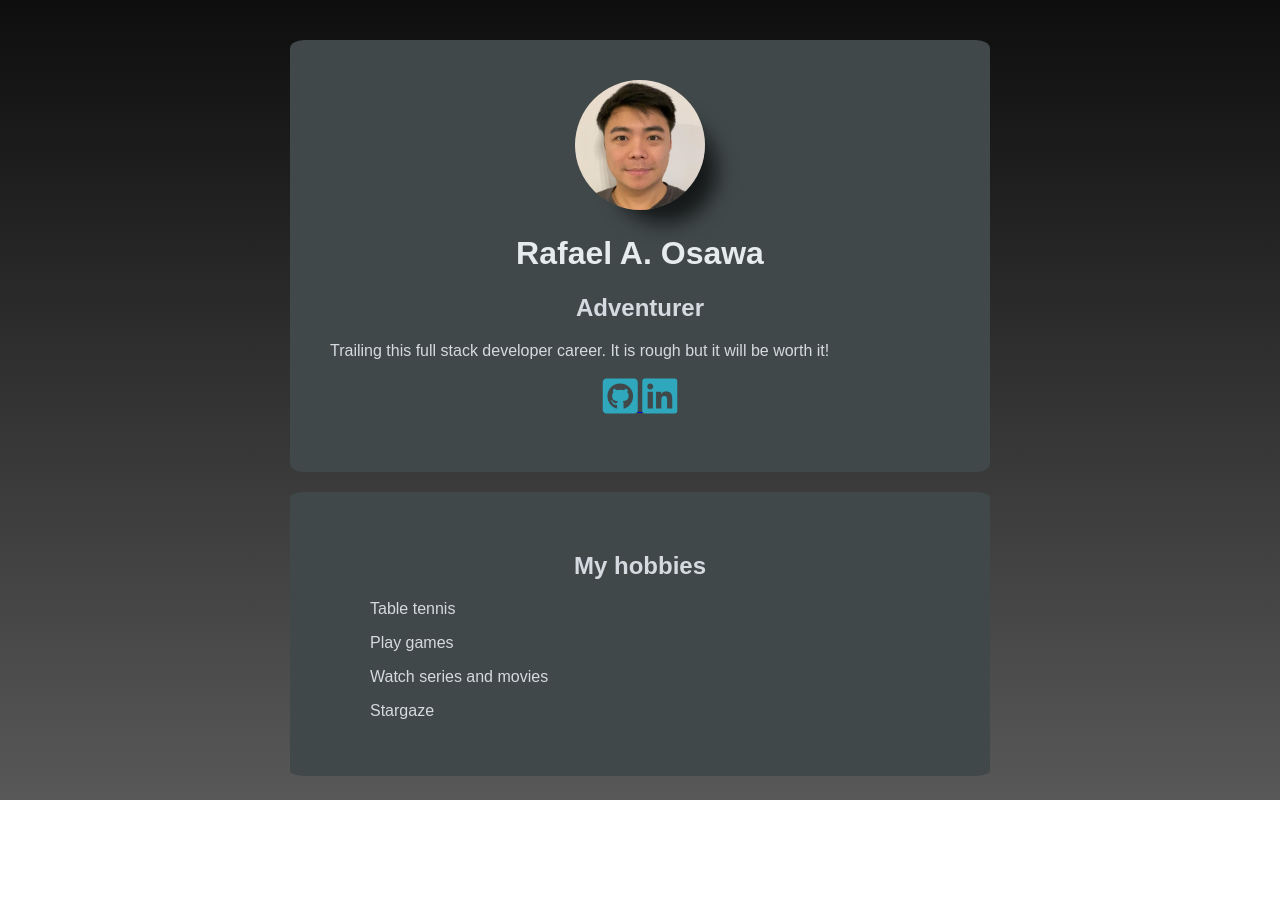
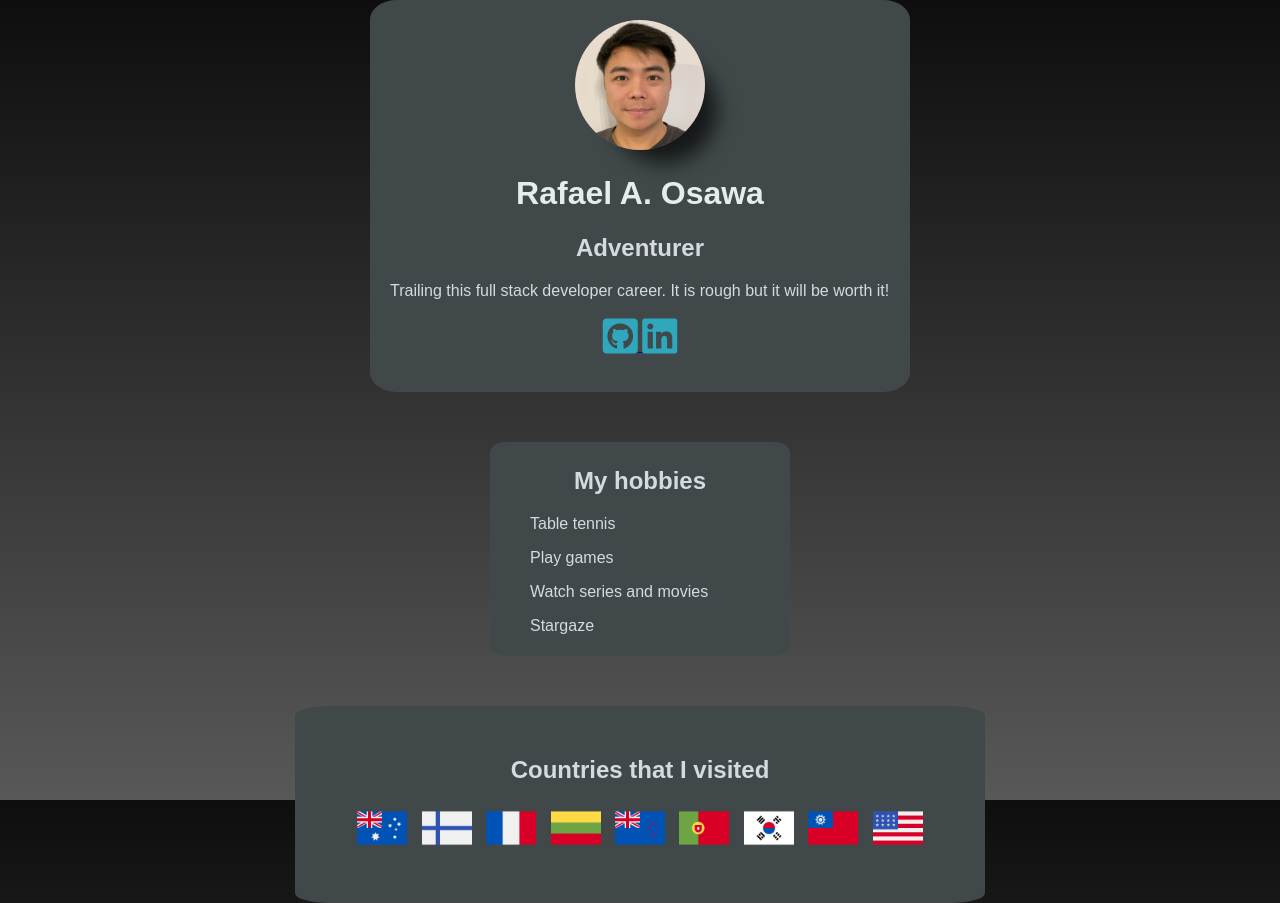
Before and after one commit to Rafael-os/profile, a plain HTML site: page index.html in a window 1280 px wide. Before the commit the page ends 800 px from the top, so only its background shows below. Drawn offline with Linux system fonts and the light colour scheme.

Commit message:
Better profile

```diff
--- a/index.html
+++ b/index.html
@@ -9,7 +9,7 @@
   <body>
     <div class="container">
       <div class="card text-center">
-        <img src="../profile/images/foto.jpeg" width="100px" class="img-circle "alt="Rafael">
+        <img src="../images/foto.jpeg" width="100px" class="img-circle "alt="Rafael">
         <h1>Rafael A. Osawa</h1>
         <h2>Adventurer</h2>
         <p>
@@ -28,7 +28,7 @@
           </li>
         </ul>
       </div>
-      <div class="card text-center">
+      <div class="card-hobby">
         <h2>My hobbies</h2>
           <ul>
             <li>
@@ -45,6 +45,20 @@
             </li>
           </ul>
       </div>
+      <div class="card-countries">
+        <h2>Countries that I visited</h1>
+        <ul class="list-inline">
+          <li style="margin-right: 10px;"> <img src="../images/flags/australia.png" width="50px"></li>
+          <li style="margin-right: 10px;"> <img src="../images/flags/finland.png" width="50px"></li>
+          <li style="margin-right: 10px;"> <img src="../images/flags/france.png" width="50px"></li>
+          <li style="margin-right: 10px;"> <img src="../images/flags/lithuania.png" width="50px"></li>
+          <li style="margin-right: 10px;"> <img src="../images/flags/new_zealand.png" width="50px"></li>
+          <li style="margin-right: 10px;"> <img src="../images/flags/portugal.png" width="50px"></li>
+          <li style="margin-right: 10px;"> <img src="../images/flags/south-korea.png" width="50px"></li>
+          <li style="margin-right: 10px;"> <img src="../images/flags/taiwan.png" width="50px"></li>
+          <li> <img src="../images/flags/united-states-of-america.png" width="50px"></li>
+        </ul>
+      </div>
     </div>
   </body>
 </html>
--- a/style.css
+++ b/style.css
@@ -10,6 +10,7 @@ body {
 	font-size: 16px;
 }
 body {
+	text-align: center;
 	display: block;
     margin: 0px;
     background: rgb(89,88,89);
@@ -35,6 +36,7 @@ ul {
 
 li {
 	display: inline;
+	margin:0 0 10px 0;
 }
 
 
@@ -46,15 +48,33 @@ li {
 }
 
 .container {
-	width: 700px;
-	margin: 40px auto;
+	margin: auto;
 }
 
 .card {
 	background-color: #40484a;
-	padding: 40px;
-	margin: 20px 0px;
+	padding: 20px;
+	margin: auto;
+	border-radius: 5%;
+	max-width: 500px;
+}
+
+.card-hobby {
+	background-color: #40484a;
+	margin: 50px auto;
+	border-radius: 5%;
+	max-width: 300px;
+	padding: 5px 0px;
+}
+
+.card-countries{
+	background-color: #40484a;
+	padding: 30px;
+	margin: auto;
 	border-radius: 2%;
+	max-width: 630px;
+	max-height: 180px;
+	border-radius: 5%;
 }
 
 .text-center {
```
Also changed, not shown: images/flags/australia.png (added), images/flags/finland.png (added), images/flags/france.png (added), images/flags/lithuania.png (added), images/flags/new_zealand.png (added), images/flags/portugal.png (added), images/flags/south-korea.png (added), images/flags/taiwan.png (added), images/flags/united-states-of-america.png (added), 9 other files.
